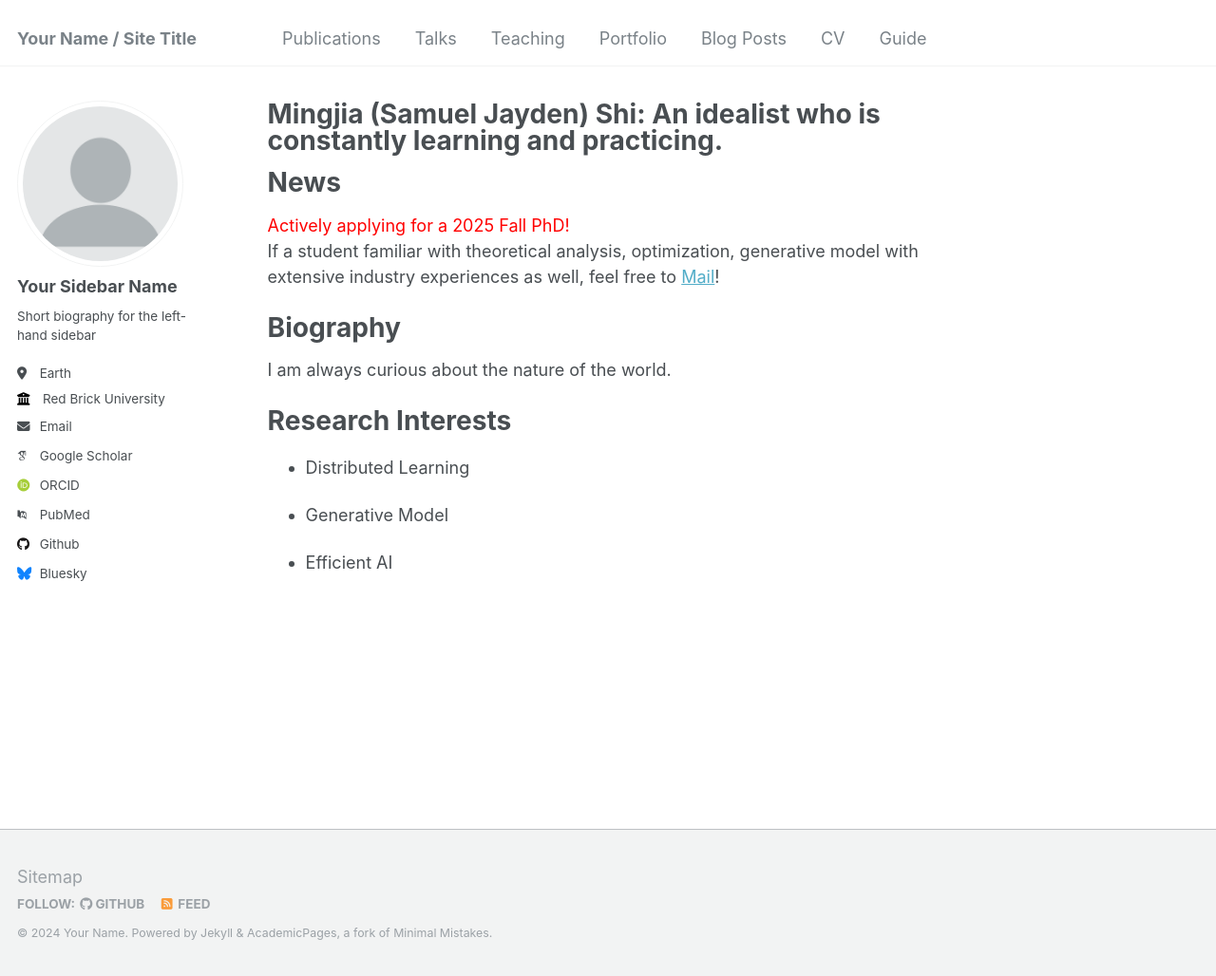
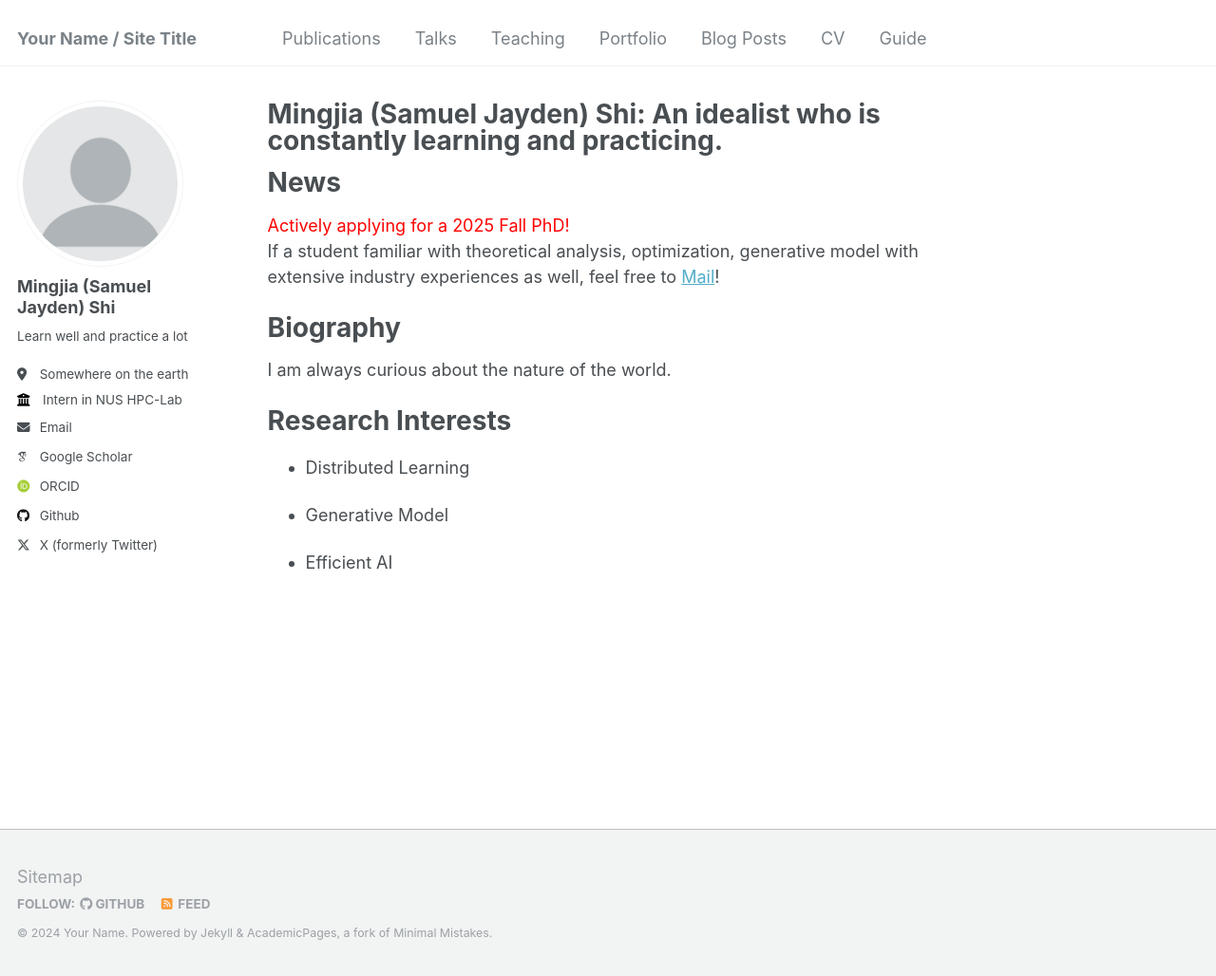
Before and after one commit to BDeMo/homepage, a Jekyll site: the page built from _pages/about.md, in a window 1280 px wide and 1028 px high. Shown: the whole window at 95% size. Built offline with Jekyll 4.4.1, drawn with Linux system fonts in a browser that asks for light colours; some web fonts are replaced.

Commit message:
building

```diff
--- a/_config.yml
+++ b/_config.yml
@@ -22,33 +22,33 @@ repository               : "academicpages/academicpages.github.io"
 author:
   # Biographic information
   avatar           : "profile.png"
-  name             : "Your Sidebar Name"
+  name             : "Mingjia (Samuel Jayden) Shi"
   pronouns         : # example: "she/her"
-  bio              : "Short biography for the left-hand sidebar"
-  location         : "Earth"
-  employer         : "Red Brick University"
+  bio              : "Learn well and practice a lot"
+  location         : "Somewhere on the earth"
+  employer         : "Intern in NUS HPC-Lab"
   uri              : # URL
-  email            : "none@example.org"
+  email            : "samuel_jayden_shi@samjs.online"
 
   # Academic websites
   arxiv            : # URL - Update with the correct link to your profile
-  googlescholar    : "https://scholar.google.com/citations?user=PS_CX0AAAAAJ"
+  googlescholar    : "https://scholar.google.com/citations?user=B6f3ImkAAAAJ"
   impactstory      : # URL
-  orcid            : "http://orcid.org/yourorcidurl"
+  orcid            : "https://orcid.org/0000-0002-9988-3741"
   semantic         : # URL
-  pubmed           : "https://www.ncbi.nlm.nih.gov/pubmed/?term=john+snow"
+  pubmed           : # URL
   researchgate     : # URL
 
   # Repositories and software development
   bitbucket        : # Username - Update with your username on the site
   codepen          : # Username
   dribbble         : # Username
-  github           : "academicpages"
+  github           : "https://github.com/BDeMo"
   kaggle           : # Username
   stackoverflow    : # User number or user number and name (i.e., use "1" or "1/jeff-atwood")
 
   # Social media
-  bluesky          : "bsky.app" # Replace this with you Bluesky username
+  bluesky          : # "bsky.app" # Replace this with you Bluesky username
   facebook         : # Username
   flickr           : # Username
   foursquare       : # Username
@@ -65,7 +65,7 @@ author:
   steam            : # Username
   telegram         : # URL
   tumblr           : # Username
-  twitter          : # Username for X / Twitter
+  twitter          : Samuel_Jayd # Username for X / Twitter
   vine             : # Username
   weibo            : # Username
   wikipedia        : # Username
```
